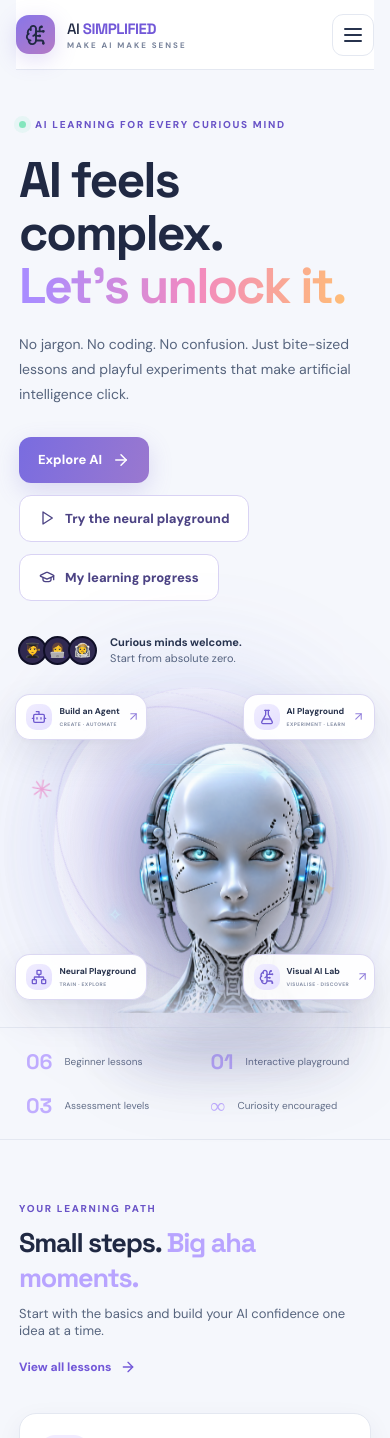
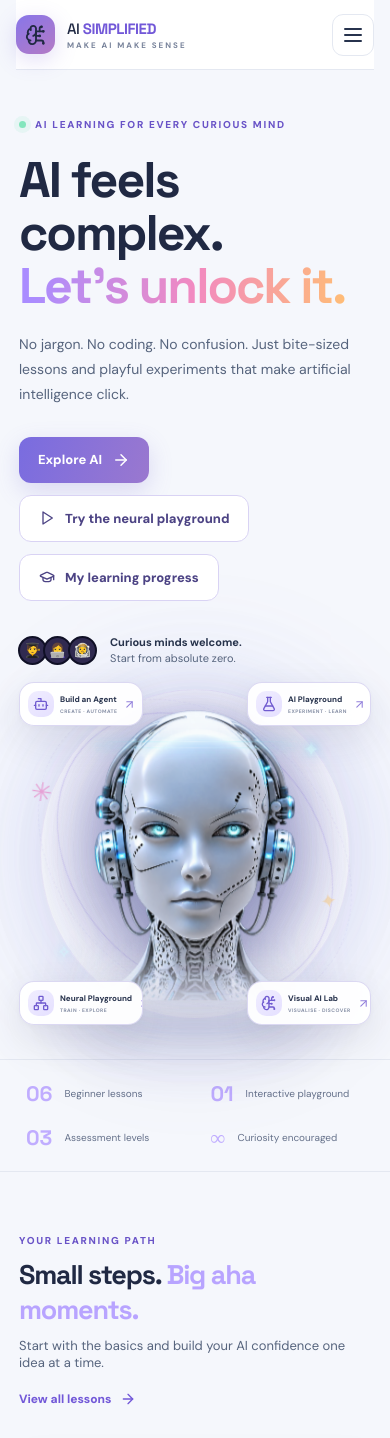
Before and after one commit to quantum-rakhi/ai-simplified, a React (Vite) app: page / in a window 390 px wide. Shown: the top 1438 px of the page. Built offline with nearby package versions, Linux system fonts and the light colour scheme.

Commit message:
Center hero android and keep lab labels clear of face

```diff
--- a/src/premium.css
+++ b/src/premium.css
@@ -2353,3 +2353,86 @@ body {
 .android-gaze-left{left:37.5%!important;top:41.7%!important}
 .android-gaze-right{left:63.3%!important;top:41.7%!important}
 @media(prefers-reduced-motion:reduce){.android-gaze{transition:none!important}}
+
+
+/* HERO COMPOSITION — center the android within its visual column and keep all copy clear */
+.hero{
+ grid-template-columns:minmax(0,1fr) minmax(520px,1.08fr)!important;
+ column-gap:clamp(28px,4vw,64px)!important;
+ overflow:visible!important;
+}
+.hero> :first-child{position:relative;z-index:2;min-width:0}
+.hero-art{
+ position:relative!important;
+ width:100%!important;
+ min-width:0!important;
+ height:500px!important;
+ display:grid!important;
+ place-items:center!important;
+ justify-self:stretch!important;
+ overflow:visible!important;
+ isolation:isolate!important;
+}
+.hero-art .ai-face-glow{
+ position:absolute!important;
+ left:50%!important;top:50%!important;
+ transform:translate(-50%,-50%)!important;
+ width:470px!important;height:490px!important;
+ display:grid!important;place-items:center!important;
+ margin:0!important;
+}
+.hero-art .ai-face-shell{
+ width:100%!important;height:100%!important;
+ display:grid!important;place-items:center!important;
+}
+.android-portrait{
+ width:430px!important;height:470px!important;
+ margin:0 auto!important;
+ transform:translateY(5px)!important;
+}
+.hero-art .lab-orbit-card{
+ z-index:8!important;
+ width:158px!important;min-width:158px!important;max-width:158px!important;
+}
+.hero-art .lab-orbit-one{top:2%!important;left:0!important;right:auto!important;bottom:auto!important}
+.hero-art .lab-orbit-two{top:2%!important;right:0!important;left:auto!important;bottom:auto!important}
+.hero-art .lab-orbit-three{top:auto!important;bottom:2%!important;left:0!important;right:auto!important}
+.hero-art .lab-orbit-four{top:auto!important;bottom:2%!important;right:0!important;left:auto!important}
+.hero-art .lab-orbit-card-inner{padding:10px 11px!important;gap:8px!important}
+.hero-art .lab-orbit-card b{font-size:9px!important;white-space:nowrap!important}
+.hero-art .lab-orbit-card small{font-size:6px!important;white-space:nowrap!important}
+.hero-art .orbit-label{z-index:1!important;pointer-events:none!important}
+.hero-art .label-a{top:20%!important;left:1%!important}
+.hero-art .label-b{bottom:20%!important;right:1%!important}
+.hero-art .art-star{z-index:1!important}
+@media(max-width:1180px){
+ .hero{grid-template-columns:minmax(0,.95fr) minmax(460px,1.05fr)!important;column-gap:24px!important}
+ .hero-art{height:460px!important}
+ .hero-art .ai-face-glow{width:420px!important;height:440px!important}
+ .android-portrait{width:390px!important;height:430px!important}
+ .hero-art .lab-orbit-card{width:145px!important;min-width:145px!important;max-width:145px!important}
+}
+@media(max-width:900px){
+ .hero{grid-template-columns:1fr!important;gap:12px!important}
+ .hero-art{width:min(100%,620px)!important;height:470px!important;margin:0 auto!important}
+ .hero-art .ai-face-glow{width:430px!important;height:450px!important}
+ .android-portrait{width:400px!important;height:440px!important}
+}
+@media(max-width:600px){
+ .hero-art{height:390px!important}
+ .hero-art .ai-face-glow{width:350px!important;height:370px!important}
+ .android-portrait{width:325px!important;height:355px!important}
+ .hero-art .lab-orbit-card{width:137px!important;min-width:137px!important;max-width:137px!important}
+ .hero-art .lab-orbit-one,.hero-art .lab-orbit-two{top:1%!important}
+ .hero-art .lab-orbit-three,.hero-art .lab-orbit-four{bottom:1%!important}
+ .hero-art .lab-orbit-card-inner{padding:8px!important;gap:6px!important}
+ .hero-art .lab-orbit-card b{font-size:8px!important}
+ .hero-art .lab-orbit-card small{font-size:5px!important}
+ .hero-art .label-a,.hero-art .label-b{display:none!important}
+}
+@media(max-width:390px){
+ .hero-art{height:350px!important}
+ .hero-art .ai-face-glow{width:310px!important;height:330px!important}
+ .android-portrait{width:290px!important;height:315px!important}
+ .hero-art .lab-orbit-card{width:124px!important;min-width:124px!important;max-width:124px!important}
+}
```
